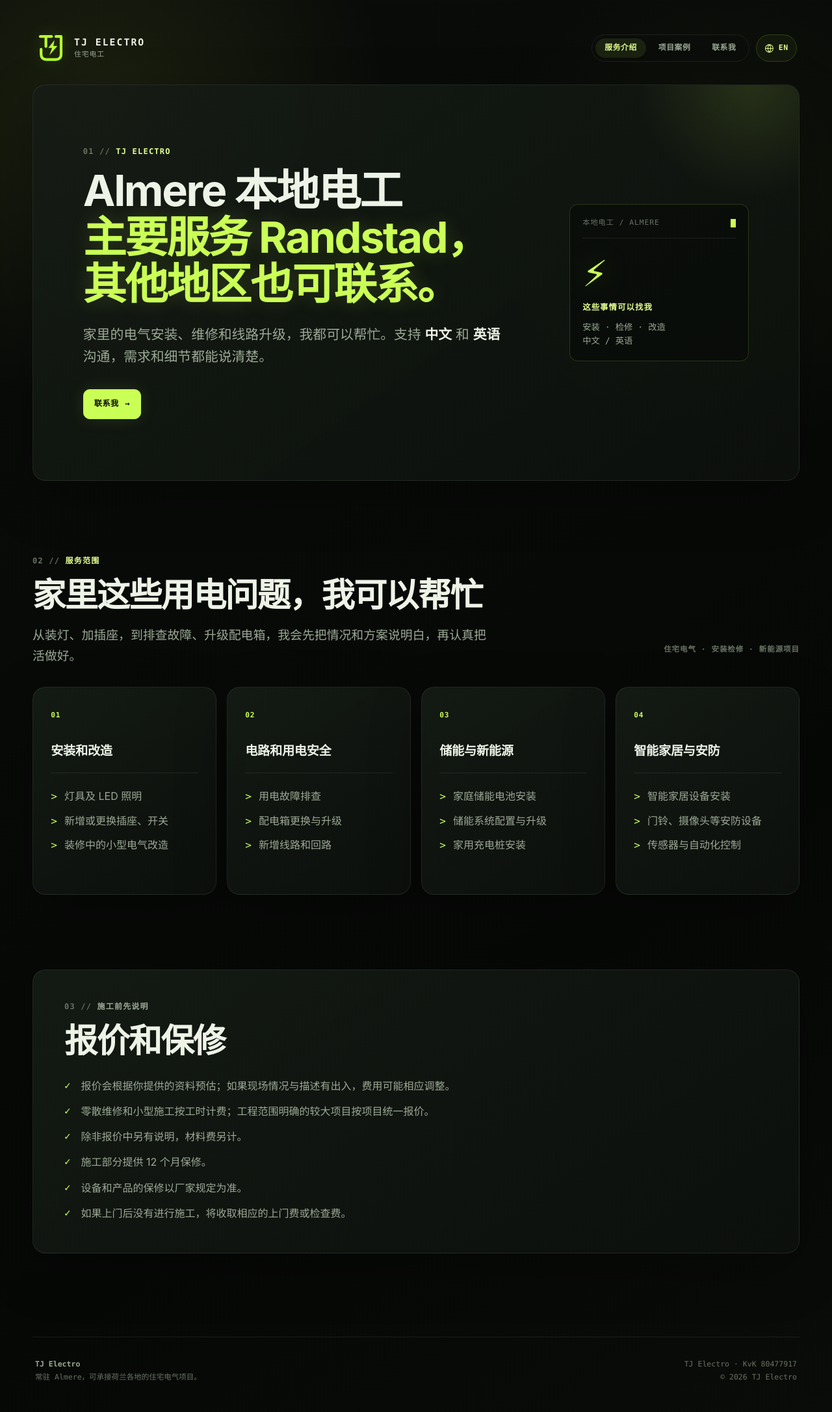
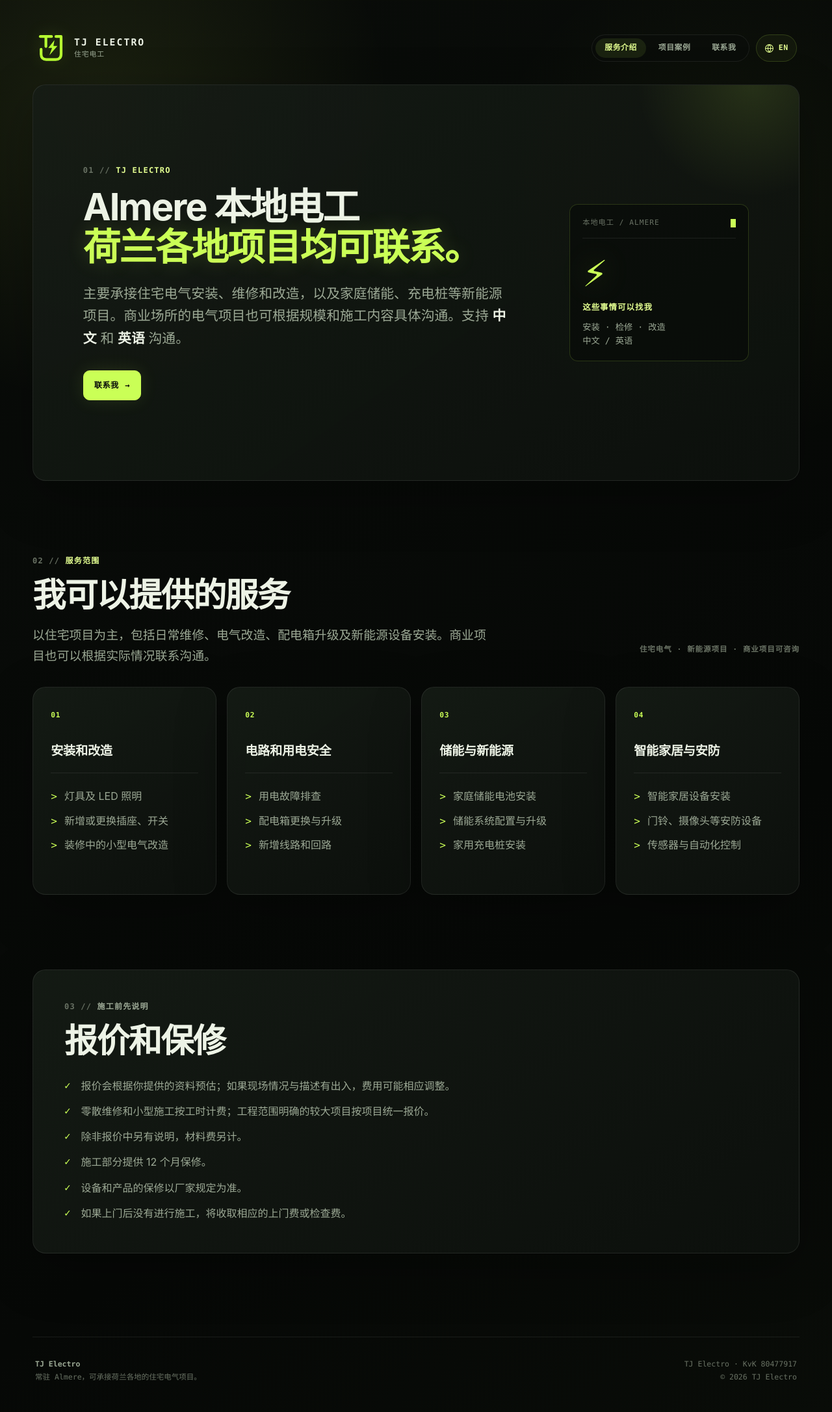
Before and after one commit to Studio-TJ/studio-tj-electrician-web, a Jekyll site: the page built from zh/index.html, in a window 1280 px wide. Shown: the whole page at 65% size. Built offline with Jekyll 4.4.1, drawn with Linux system fonts in a browser that asks for light colours.

Commit message:
Clarify service scope across both languages

```diff
--- a/_data/i18n/en.yml
+++ b/_data/i18n/en.yml
@@ -20,7 +20,7 @@ home:
     title_primary: "Your local electrician"
     title_accent: "in Almere."
     coverage: "Based in Almere · Contact me for projects across the Netherlands."
-    lead: "I provide reliable electrical installation, repairs and upgrades for homes — with clear communication in <strong>English</strong> and <strong>中文</strong>."
+    lead: "I mainly take on residential electrical installation, repairs and upgrades, as well as home battery and EV charger projects. Commercial electrical work can also be discussed depending on its size and scope. I communicate clearly in <strong>English</strong> and <strong>中文</strong>."
     action: "Contact me"
     system_label: "Service overview"
     system_header: "LOCAL ELECTRICIAN / ALMERE"
@@ -30,8 +30,8 @@ home:
   services:
     eyebrow: "Services"
     heading: "What I can help with"
-    intro: "From lighting and extra sockets to fault diagnosis, distribution board upgrades and home energy systems, I explain the options clearly and carry out the work with care."
-    note: "Residential · installation & repair · home energy"
+    intro: "My work focuses on residential projects, including repairs, electrical upgrades, distribution boards and home energy equipment. Commercial projects can also be discussed case by case."
+    note: "Residential · home energy · commercial enquiries"
     cards:
       - number: "01"
         title: "Installation & renovation"
--- a/_data/i18n/zh.yml
+++ b/_data/i18n/zh.yml
@@ -18,9 +18,9 @@ home:
   hero:
     eyebrow: "TJ Electro"
     title_primary: "Almere 本地电工"
-    title_accent: "主要服务 Randstad，其他地区也可联系。"
+    title_accent: "荷兰各地项目均可联系。"
     coverage: ""
-    lead: "家里的电气安装、维修和线路升级，我都可以帮忙。支持 <strong>中文</strong> 和 <strong>英语</strong> 沟通，需求和细节都能说清楚。"
+    lead: "主要承接住宅电气安装、维修和改造，以及家庭储能、充电桩等新能源项目。商业场所的电气项目也可根据规模和施工内容具体沟通。支持 <strong>中文</strong> 和 <strong>英语</strong> 沟通。"
     action: "联系我"
     system_label: "服务概览"
     system_header: "本地电工 / ALMERE"
@@ -29,9 +29,9 @@ home:
     system_languages: "中文 / 英语"
   services:
     eyebrow: "服务范围"
-    heading: "家里这些用电问题，我可以帮忙"
-    intro: "从装灯、加插座，到排查故障、升级配电箱，我会先把情况和方案说明白，再认真把活做好。"
-    note: "住宅电气 · 安装检修 · 新能源项目"
+    heading: "我可以提供的服务"
+    intro: "以住宅项目为主，包括日常维修、电气改造、配电箱升级及新能源设备安装。商业项目也可以根据实际情况联系沟通。"
+    note: "住宅电气 · 新能源项目 · 商业项目可咨询"
     cards:
       - number: "01"
         title: "安装和改造"
--- a/assets/css/style.scss
+++ b/assets/css/style.scss
@@ -284,7 +284,7 @@ main {
 }
 
 html[lang="zh"] .hero h1 {
-  font-size: clamp(2.35rem, 5.2vw, 4.8rem);
+  font-size: clamp(2.1rem, 4.5vw, 4.1rem);
 }
 
 .hero-coverage {
```
